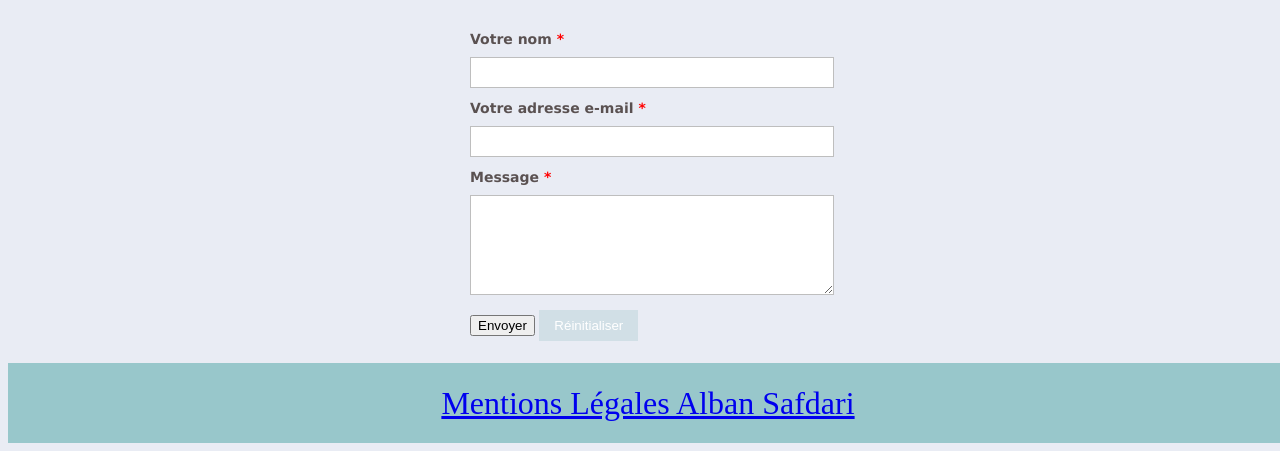
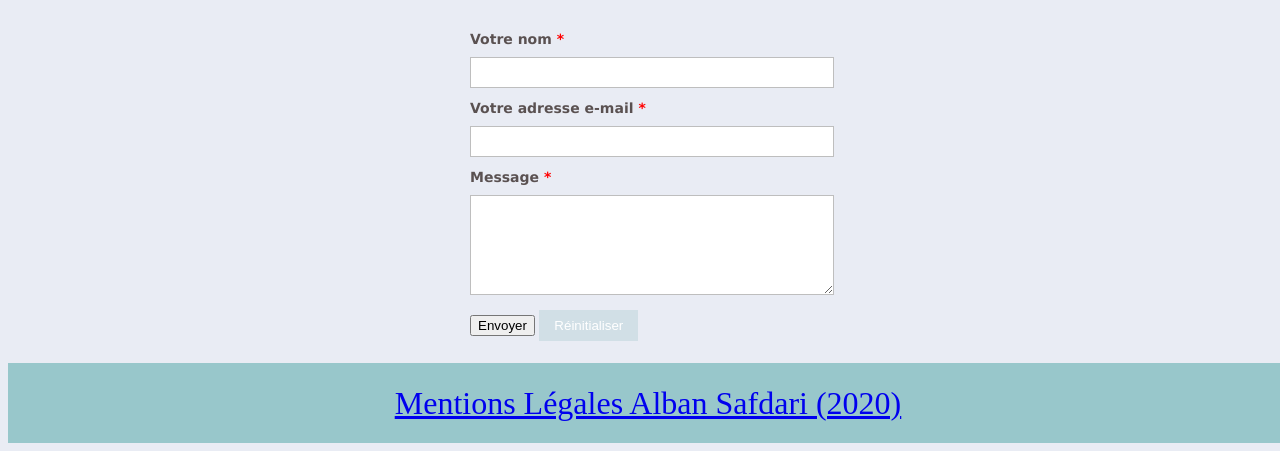
Before and after one commit to albansafdari/site-alban, a PHP site: page / in a window 1280 px wide. Shown: the part 3108-3559 px from the top of the page. Run offline with PHP 8.4, Linux system fonts and the light colour scheme; some libraries are stand-ins or nearby versions.

Commit message:
Update index.php

```diff
--- a/index.php
+++ b/index.php
@@ -50,7 +50,7 @@
     ?>
 
         <footer>
-            <p><a href="mentionlegal.html"> Mentions Légales Alban Safdari </a></p>
+            <p><a href="mentionlegal.html"> Mentions Légales Alban Safdari (2020) </a></p>
         </footer>
 
     <div id="scroll_to_top">
```
